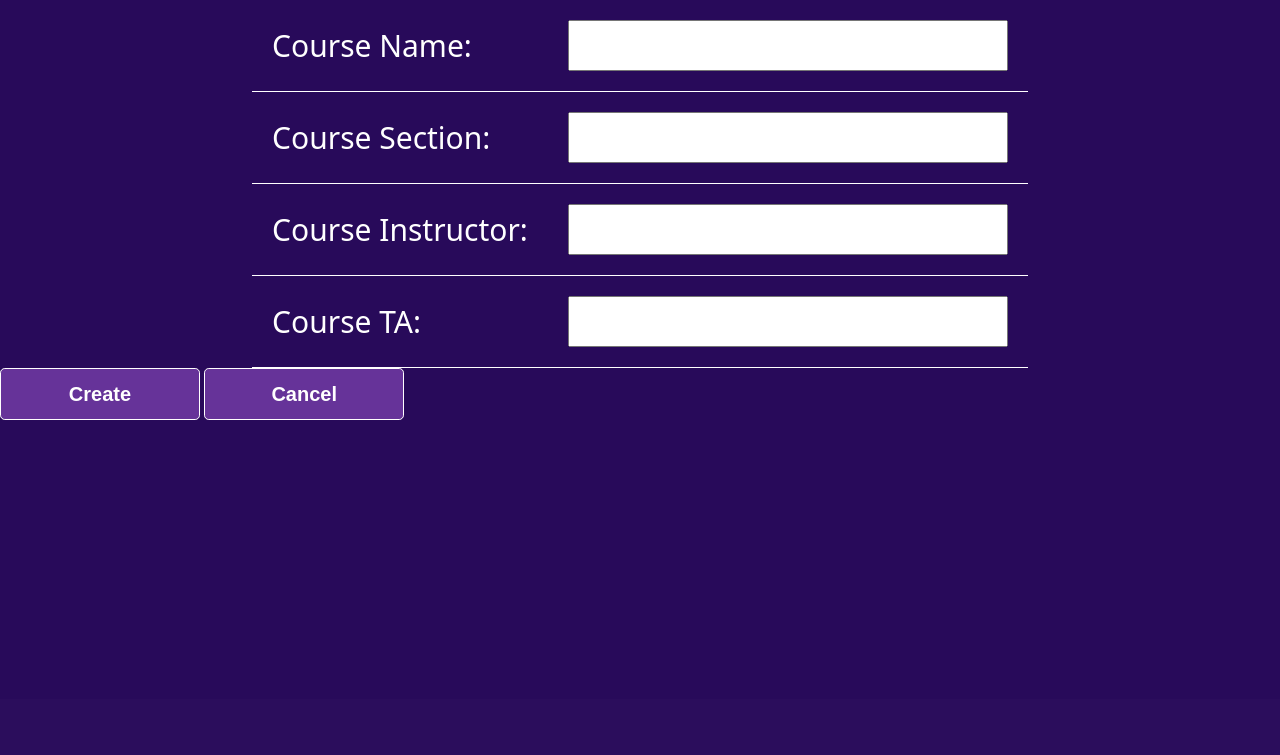
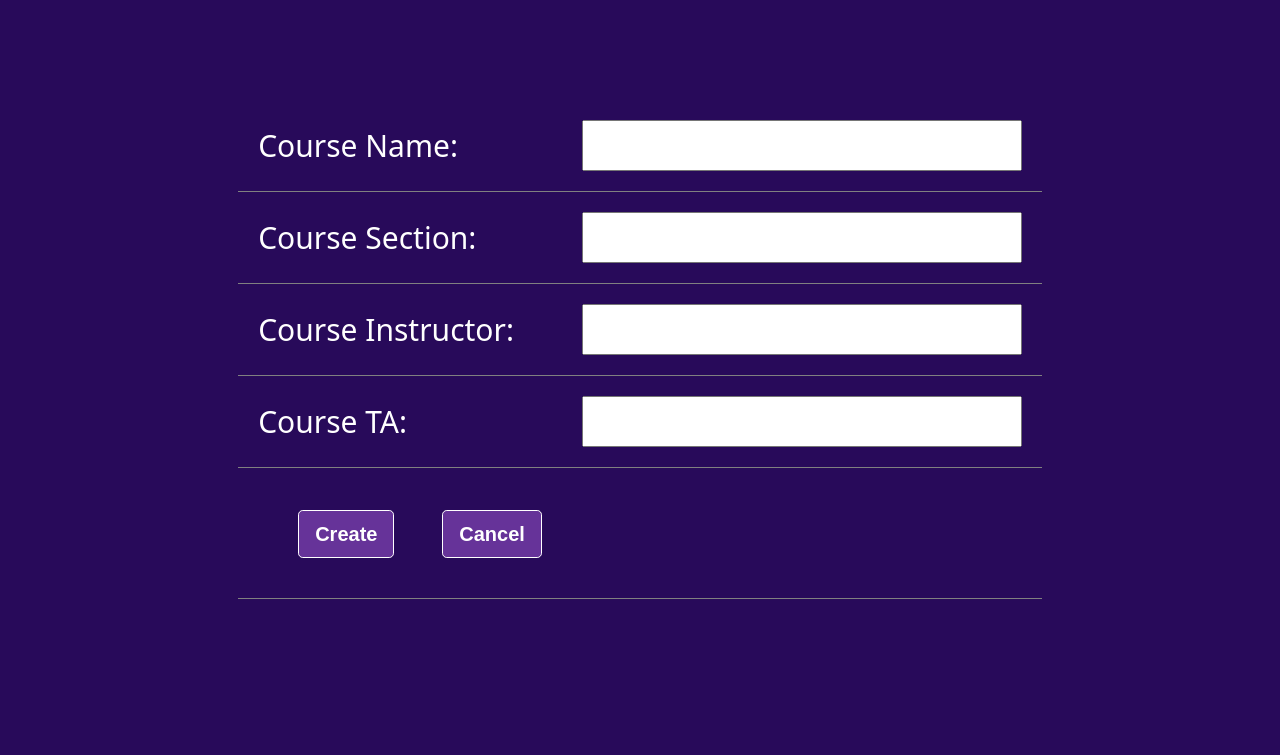
Before and after one commit to jrya99/CS361Repo_1.0, a Django app: page /createcourse/ in a window 1280 px wide. Shown: the part 101-856 px from the top of the page. Before the commit the page ends 521 px from the top, so only its background shows below. Run offline with Django 4.2, Linux system fonts and the light colour scheme.

Commit message:
change buttton size, padding, alignment fix errorMessage, was wrong class in css

```diff
--- a/static/css/loginstyle.css
+++ b/static/css/loginstyle.css
@@ -84,6 +84,15 @@ tr,td{
 	border-color:white;
 }
 
+.buttonsCenter{
+	margin:auto;
+}
+
+.anchorPadding {
+	display: inline-block;
+	padding:20px 0px 20px 40px;
+}
+
 .buttons{
 	background-color: rebeccapurple;
 	border-color:white;
@@ -93,8 +102,7 @@ tr,td{
 	text-align: center;
 	font-weight: bold;
 	font-size: 20px;
-	padding:10px;
-	width:200px;
+	width:fit-content;
 }
 
 .buttons:hover{
@@ -129,9 +137,10 @@ tr,td{
 	margin-left: auto;
 	margin-right: auto;
 	display:block;
-	padding:15px;
-	background:transparent;
+	padding:10px;
+  	background:white;
 }
+
 .pandaVideo{
 	margin-left: auto;
 	margin-right: auto;
@@ -142,4 +151,8 @@ tr,td{
 .errorMessage {
 	color: red;
 	font-size: 30px;
+	padding:20px;
+	text-align:center;
+	margin-left: auto;
+	margin-right: auto;
 }
--- a/templates/createcourse.html
+++ b/templates/createcourse.html
@@ -29,7 +29,7 @@
 
     <form action="" method="post">
         {% csrf_token %}
-        <div class="table">
+        <div class="table loginTable">
                 <table class="loginTable">
                     <tr>
                         <td>Course Name: </td>
@@ -47,13 +47,17 @@
                         <td>Course TA: </td>
                         <td><input type="text" name="ta"></td>
                     </tr>
+                    <tr>
+                        <td>
+                            <a class="anchorPadding buttonsCenter" href="/viewcourse"><input class="btn btn-lg buttons" type="submit" value="Create"></a>
+                            <div class="anchorPadding "><input class="btn btn-lg buttons" type="button" onclick="history.back()" value="Cancel"></div>
+                        </td>
+                    </tr>
                 </table>
-            <a href="/viewcourse"><input class="btn btn-lg buttons" type="submit" value="Create"></a>
-            <input class="btn btn-lg buttons" type="button" onclick="history.back()" value="Cancel">
         </div>
     </form>
 
-    <div class="alertMessage">
+    <div class="errorMessage">
         {{ message }}
     </div>
 
--- a/templates/createuser.html
+++ b/templates/createuser.html
@@ -66,7 +66,7 @@
         </div>
     </form>
 
-    <div class="alertMessage">
+    <div class="errorMessage">
         {{ message }}
     </div>
 
--- a/templates/home.html
+++ b/templates/home.html
@@ -29,7 +29,8 @@
 
     <h1 class="header2">Home of the Purple Pandas</h1>
 
-    <img class="pandaImg" src= "/static/Images/PandaImage.jpg" alt="purple panda" style="width:400px">
+    <img class="pandaImg" src= "/static/Images/PandaImage.png" alt="purple panda">
+
     <div class="pandaVideo">
         <iframe class="pandaVideo" width="840" height="630"
             src="https://www.youtube.com/embed/TBTKuhblD1U?controls=1&start=27&mute=1&showinfo=0&rel=0&autoplay=1&loop=1" allowfullscreen>
--- a/templates/login.html
+++ b/templates/login.html
@@ -33,7 +33,7 @@
         </div>
     </form>
 
-    <div class="alertMessage">
+    <div class="errorMessage">
         {{ message }}
     </div>
 <script src="https://cdn.jsdelivr.net/npm/bootstrap@5.0.2/dist/js/bootstrap.bundle.min.js" integrity="sha384-MrcW6ZMFYlzcLA8Nl+NtUVF0sA7MsXsP1UyJoMp4YLEuNSfAP+JcXn/tWtIaxVXM" crossorigin="anonymous"></script>
--- a/templates/profile.html
+++ b/templates/profile.html
@@ -56,7 +56,7 @@
                     <input class="btn btn-lg buttons" type="submit" value="Update Information"></a>
                 </td>
             </tr>
-            <div class="alertMessage">
+            <div class="errorMessage">
                 {{ message }}
             </div>
         </table>
--- a/templates/sendmessage.html
+++ b/templates/sendmessage.html
@@ -50,7 +50,9 @@
             <a href="/viewmessage"><input class="btn btn-lg buttons" type="submit" value="Send"></a>
             <a class="btn btn-lg buttons" href="/viewmessage">Cancel</a>
 
-            {{ message }}
+            <div class="errorMessage">
+                {{ message }}
+            </div>
         </div>
     </div>
     </form>
--- a/templates/viewmessage.html
+++ b/templates/viewmessage.html
@@ -29,7 +29,7 @@
     </nav>
 
     <h1 class="header2">Messages</h1>
-    <a class="btn btn-lg buttons" href="/sendmessage">Send Message</a>
+    <div class="anchorPadding"><a class="btn btn-lg buttons" href="/sendmessage">Send Message</a></div>
 
 
     <div class="users">
--- a/templates/viewuser.html
+++ b/templates/viewuser.html
@@ -31,7 +31,7 @@
     <h1 class="header2">Users</h1>
 
     {% if current.role == "admin" or current.role == "Admin" %}
-        <a class="btn btn-lg buttons" href="/createuser">Create New User</a>
+        <div class="anchorPadding"><a class="btn btn-lg buttons" href="/createuser">Create New User</a></div>
     {% endif %}
     <div class="users">
     <table class="table loginTable">
```
Also changed, not shown: templates/viewcourse.html (+6 -4 lines), static/Images/PandaImage.png (renamed from static/Images/PandaImage.jpg), static/Images/Purple-Background.jpg (deleted).
